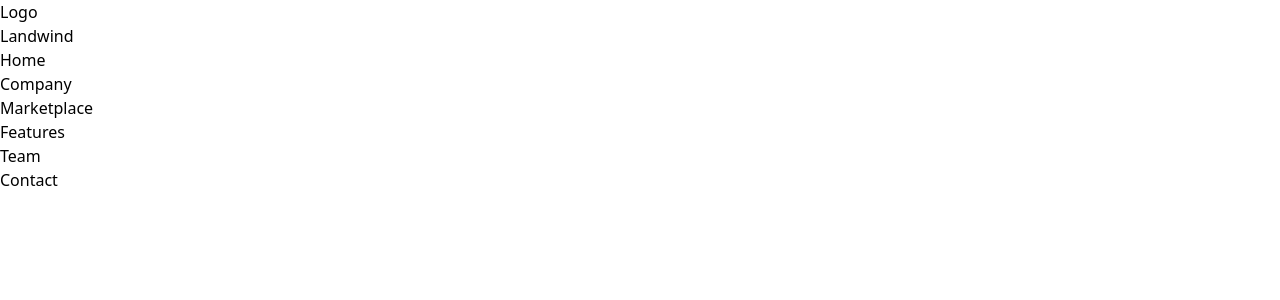
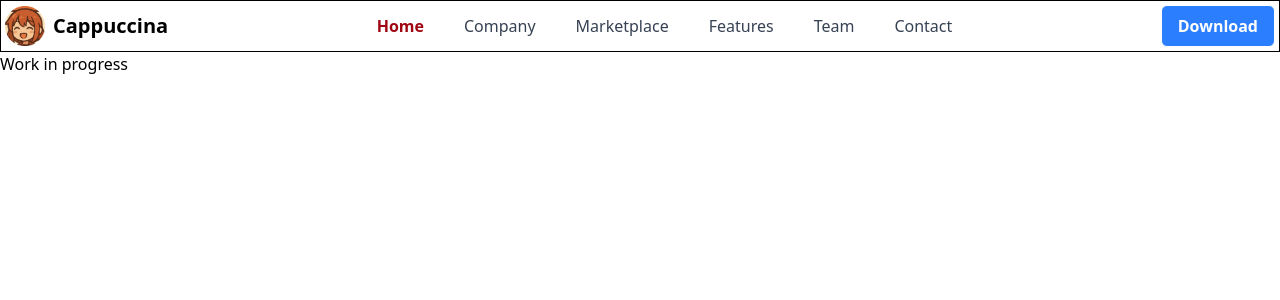
Before and after one commit to Shii108/Landing-Page, a Vue app: page / in a window 1280 px wide. Shown: the top 300 px of the page. Built offline with nearby package versions, Linux system fonts and the light colour scheme.

Commit message:
fix: router issue was fixed

```diff
--- a/index.html
+++ b/index.html
@@ -2,9 +2,9 @@
 <html lang="en">
   <head>
     <meta charset="UTF-8" />
-    <link rel="icon" type="image/svg+xml" href="/vite.svg" />
+    <link rel="icon" type="image/svg+xml" href="/Favicon.png" />
     <meta name="viewport" content="width=device-width, initial-scale=1.0" />
-    <title>Vite + Vue</title>
+    <title>Ballerina</title>
   </head>
   <body>
     <div id="app"></div>
--- a/src/App.vue
+++ b/src/App.vue
@@ -1,5 +1,7 @@
 <template>
-<router-view></router-view>
+  <div class="container-mine">
+    <router-view></router-view>
+  </div>
 </template>
 
 <script setup>
--- /dev/null
+++ b/src/components/Company.vue
@@ -0,0 +1,13 @@
+<template>
+  <div>
+    this is also test of router for company
+  </div>
+</template>
+
+<script setup>
+
+</script>
+
+<style lang="scss" scoped>
+
+</style>
--- a/src/components/Nav.vue
+++ b/src/components/Nav.vue
@@ -1,26 +1,25 @@
 <template>
-  <div>
-    <nav>
-      <div>
-        <div>Logo</div>
-        <p>Landwind</p>
-      </div>
-      <ul>
-        <li>Home</li>
-        <li>Company</li>
-        <li>Marketplace</li>
-        <li>Features</li>
-        <li>Team</li>
-        <li>Contact</li>
-      </ul>
-    </nav>
-  </div>
+  <nav class="border flex justify-between p-1">
+    <div class="flex gap-2 items-center">
+      <div class="w-10"><img src="/Favicon.png" alt=""></div>
+      <p class="font-semibold text-xl">Cappuccina</p>
+    </div>
+    <ul class="flex items-center gap-10 font-medium text-gray-700">
+      <router-link class="hover:text-red-800" to="/">Home</router-link>
+      <router-link class="hover:text-red-800" to="company">Company</router-link>
+      <router-link class="hover:text-red-800" to="marketplace">Marketplace</router-link>
+      <router-link class="hover:text-red-800" to="features">Features</router-link>
+      <router-link class="hover:text-red-800" to="team">Team</router-link>
+      <router-link class="hover:text-red-800" to="contact">Contact</router-link>
+    </ul>
+    <div>
+      <button class="border bg-blue-500 text-white px-4 py-2 rounded-md font-semibold">Download</button>
+    </div>
+  </nav>
+  <router-view></router-view>
 </template>
 
 <script setup>
-
 </script>
 
-<style lang="scss" scoped>
-
-</style>
+<style lang="scss" scoped></style>
--- a/src/router/routes.js
+++ b/src/router/routes.js
@@ -1,5 +1,6 @@
 import Nav from "../components/Nav.vue";
 import Home from "../components/Home.vue";
+import Company from "../components/Company.vue";
 
 const routes = [
   {
@@ -12,6 +13,16 @@ const routes = [
         name: "Home",
         component: Home,
       },
+      {
+        path: "company",
+        name: "company",
+        component: Company,
+      },
+      {
+        path: "marketplace",
+        name: "Marketplace",
+        component: Company,
+      },
     ],
   },
 ];
--- a/src/style.css
+++ b/src/style.css
@@ -1 +1,10 @@
 @import "tailwindcss";
+
+.container-mine {
+  max-width: 1300px;
+  margin: 0 auto;
+}
+
+.router-link-exact-active {
+  @apply text-red-800 font-bold;
+}
```
Also changed, not shown: public/Favicon.png (added).
